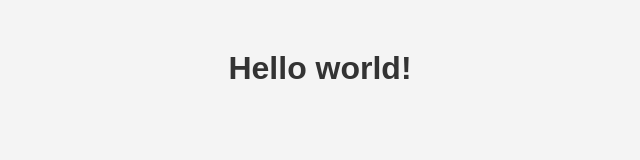
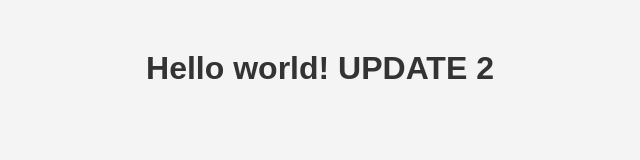
Before and after one commit to ViXLEM/trist_lab1, a plain HTML site: page index.html in a window 1280 px wide. Shown: the whole page, without its empty margins (320-960 px from the left). Drawn offline with Linux system fonts and the light colour scheme.

Commit message:
check update

```diff
--- a/index.html
+++ b/index.html
@@ -6,6 +6,6 @@
   <link rel="stylesheet" href="style.css" />
 </head>
 <body>
-  <h1>Hello world!</h1>
+  <h1>Hello world! UPDATE 2</h1>
 </body>
 </html>
```
